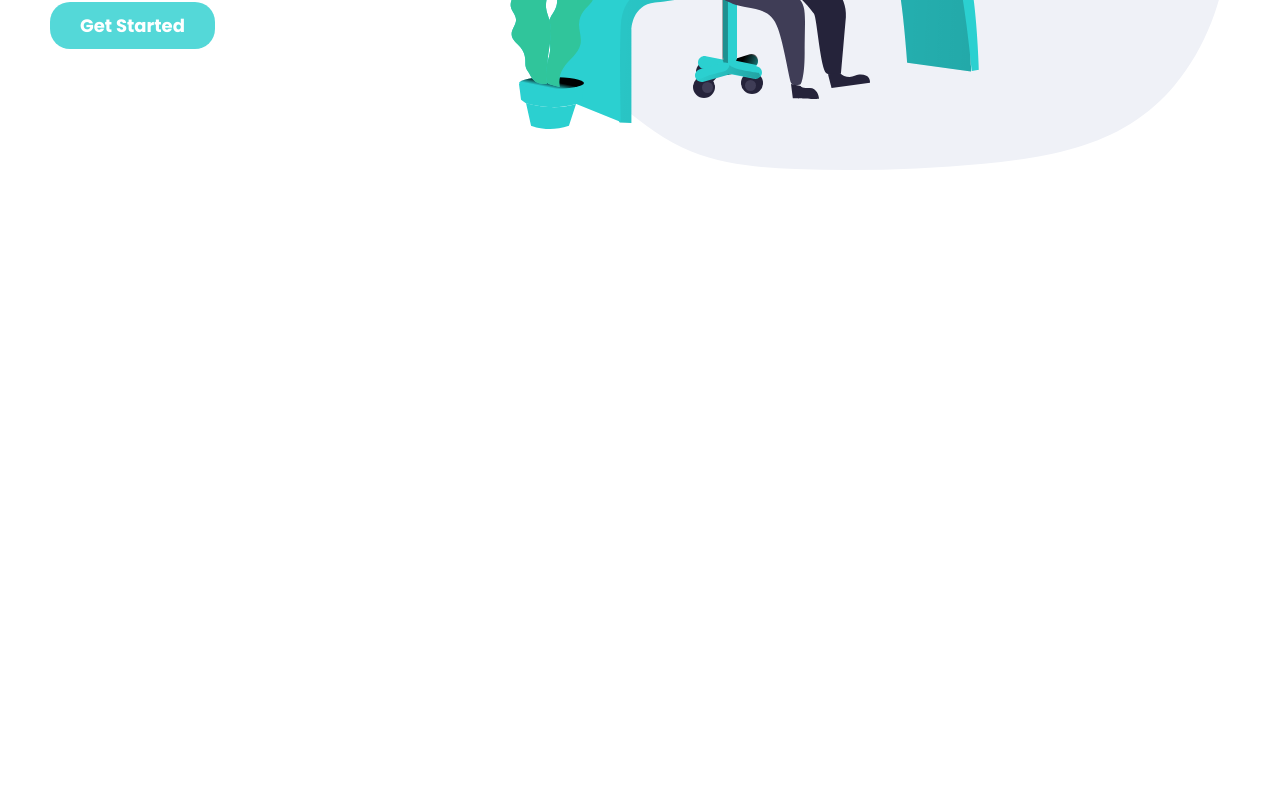
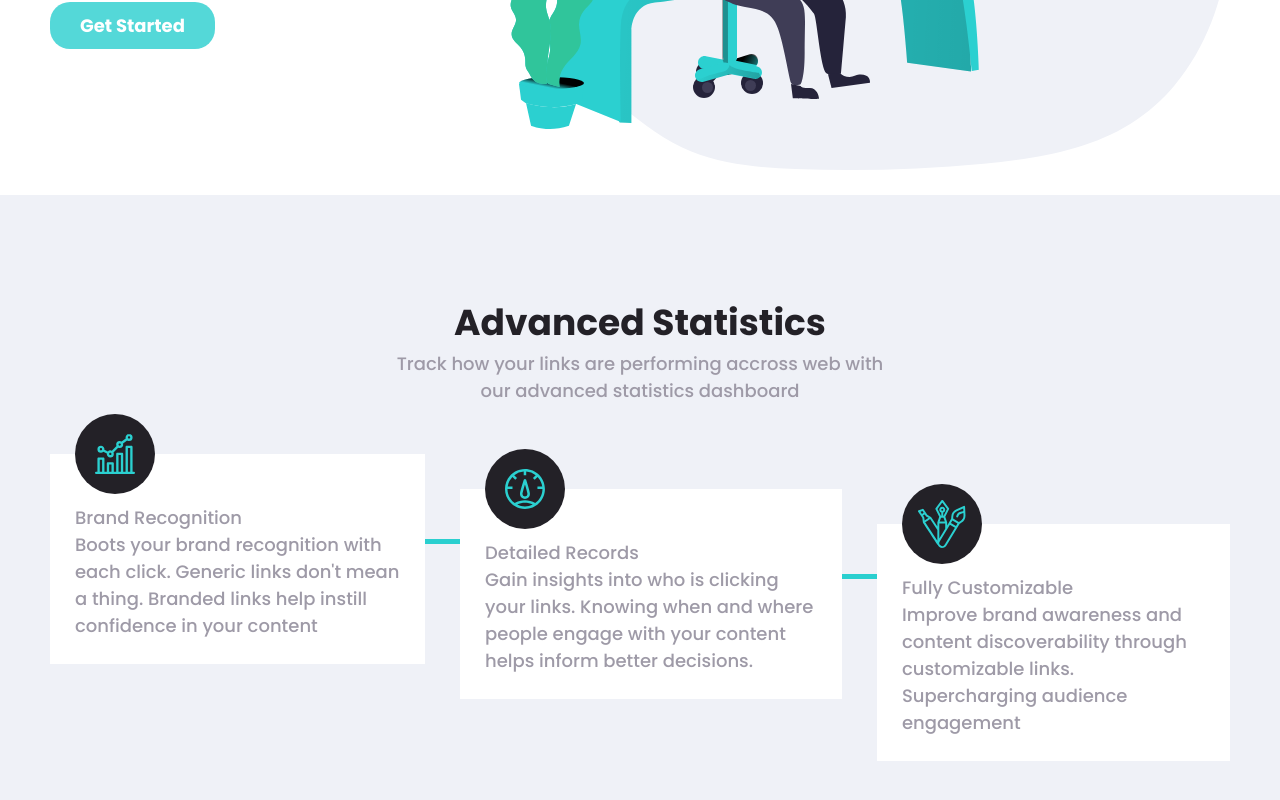
Before and after one commit to Ryan-Maddock-96/url-shortening-project, a React (Create React App) app in the folder url-shortening-app/: page / in a window 1280 px wide. Shown: the part 424-1224 px from the top of the page. Before the commit the page ends 800 px from the top, so only its background shows below. Built offline with nearby package versions, Linux system fonts and the light colour scheme.

Commit message:
Created and started styling Statistics section

```diff
--- a/url-shortening-app/src/App.js
+++ b/url-shortening-app/src/App.js
@@ -1,11 +1,13 @@
 import Navigation from './components/Navigation';
 import Header from './components/Header';
+import Statistics from './components/Statistics';
 
 function App() {
   return (
     <div className="App">
       <Navigation />
-      <Header/>
+      <Header />
+      <Statistics />
     </div>
   );
 }
--- /dev/null
+++ b/url-shortening-app/src/components/Statistics.js
@@ -0,0 +1,42 @@
+import br from '../images/icon-brand-recognition.svg';
+import dr from '../images/icon-detailed-records.svg';
+import fc from '../images/icon-fully-customizable.svg';
+
+const Statistics = () => {
+    const statItems = [
+        {
+            title: 'Brand Recognition',
+            info: 'Boots your brand recognition with each click. Generic links don\'t mean a thing. Branded links help instill confidence in your content',
+            icon: br
+        },
+        {
+            title: 'Detailed Records',
+            info: 'Gain insights into who is clicking your links. Knowing when and where people engage with your content helps inform better decisions.',
+            icon: dr
+        },
+        {
+            title: 'Fully Customizable',
+            info: 'Improve brand awareness and content discoverability through customizable links. Supercharging audience engagement',
+            icon: fc
+        }
+    ]
+    return (
+        <section>
+            <div className='title'>
+                Advanced Statistics
+                <p>Track how your links are performing accross web with our advanced statistics dashboard</p>
+            </div>
+            <div className="statItems">
+                {statItems.map(stat =>
+                    <div className='item'>
+                        <div>{stat.title}</div>
+                        <div>{stat.info}</div>
+                        <div className='statIcon'><img src={stat.icon}/></div>
+                    </div>
+                )}
+            </div>
+        </section>
+    );
+}
+
+export default Statistics;
--- a/url-shortening-app/src/styles/Header.scss
+++ b/url-shortening-app/src/styles/Header.scss
@@ -1,7 +1,7 @@
 header {
     display: flex;
     align-items: center;
-    padding: 25px 0 0 150px;
+    padding: 25px 0 150px 150px;
     gap: 100px;
     overflow: hidden;
 
--- a/url-shortening-app/src/styles/Defaults.scss
+++ b/url-shortening-app/src/styles/Shared.scss
@@ -46,3 +46,24 @@
   }
 
   /*#endregion*/
+
+
+  /*#region Sections*/
+
+  section {
+    min-height: 100vh;
+    background: #eff1f7;
+    text-align: center;
+    box-sizing: border-box;
+    padding: 100px 50px;
+
+    .title {
+      max-width: 500px;
+      color: $very-dark-violet;
+      font-size: 2rem;
+      font-weight: 800;
+      margin: 0 auto 50px;
+    }
+  }
+
+  /*#endregion*/
--- /dev/null
+++ b/url-shortening-app/src/styles/Statistics.scss
@@ -0,0 +1,67 @@
+$spacing: 35px;
+$mobile-spacing: 75px;
+
+.statItems {
+    display: flex;
+    justify-content: center;
+    align-items: flex-start;
+    gap: $spacing;
+    margin: 50px 0;
+
+    .item {
+        position: relative;
+        text-align: left;
+        background: #fff;
+        max-width: 500px;
+        padding: 50px 25px 25px;
+        box-sizing: border-box;
+
+        &:nth-child(2) {
+            margin-top: $spacing;
+        }
+
+        &:nth-child(3) {
+            margin-top: $spacing * 2;
+        }
+
+        &:not(:first-child):before {
+            content: '';
+            height: 5px;
+            width: $spacing;
+            background: $cyan;
+            position: absolute;
+            left:-$spacing;
+        }
+    }
+
+    .statIcon {
+        position: absolute;
+        display: flex;
+        justify-content: center;
+        align-items: center;
+        top: -40px;
+        height: 80px;
+        width: 80px;
+        border-radius: 50%;
+        background: $very-dark-violet;
+    }
+}
+
+
+@media only screen and (max-width: $mobile) {
+    .statItems {
+        flex-direction: column;
+        align-items: center;
+        gap: $mobile-spacing;
+
+        .item {
+            margin: 0!important;
+            &:not(:first-child):before {
+                top: -$mobile-spacing;
+                left: calc(50% - 5px);
+                height: $mobile-spacing;
+                width: 5px;
+            }
+        }
+    }
+}
--- a/url-shortening-app/src/styles/Styles.scss
+++ b/url-shortening-app/src/styles/Styles.scss
@@ -1,7 +1,9 @@
 @import './Variables.scss';
 
-@import './Defaults.scss';
+@import './Shared.scss';
 
 @import './Navigation.scss';
 
 @import './Header.scss';
+
+@import './Statistics.scss';
```
